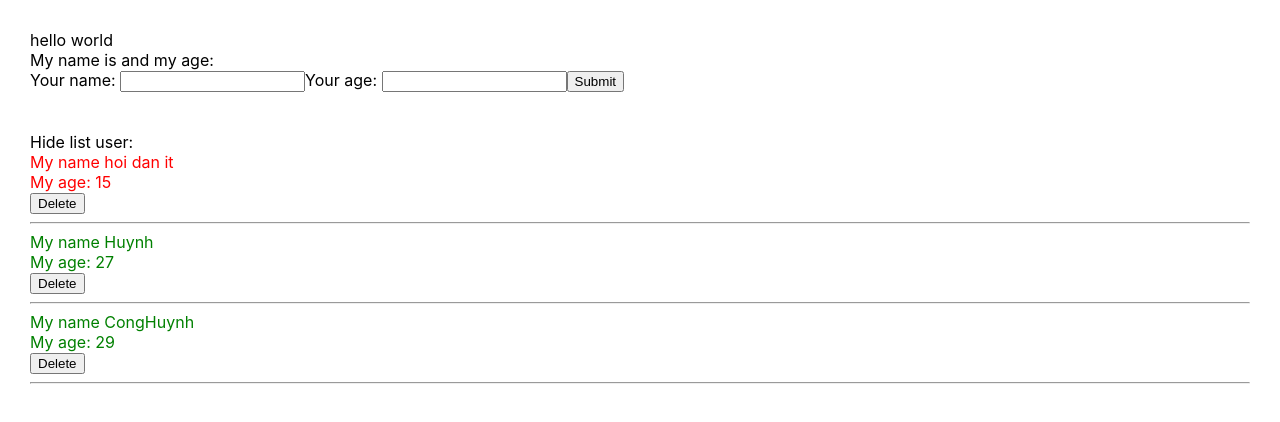
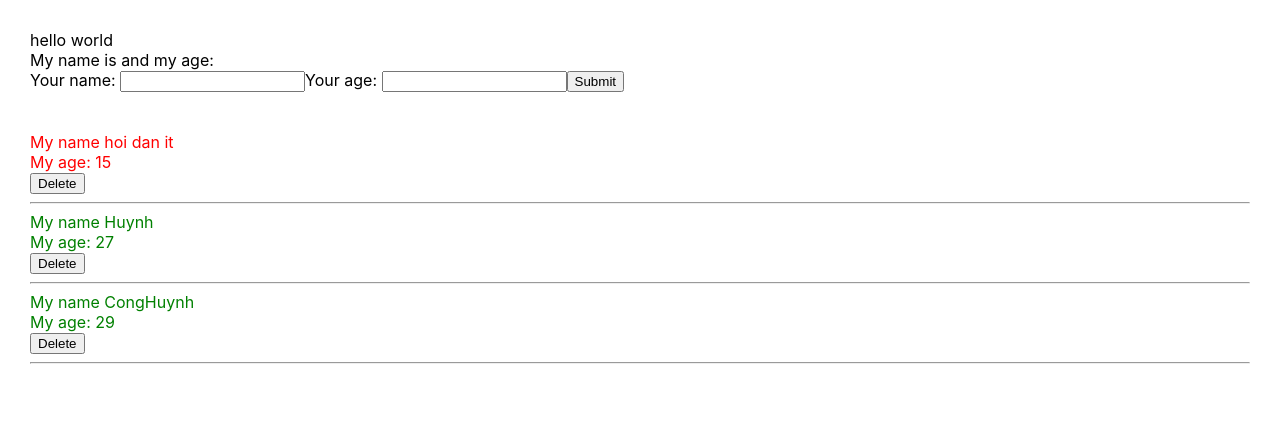
Before and after one commit to CoongHuynh/ReactJS, a React (Create React App) app in the folder base-react-redux/: page / in a window 1280 px wide. Shown: the top 422 px of the page. Built offline with nearby package versions, Linux system fonts and the light colour scheme.

Commit message:
34 statefull/ stateless component

```diff
--- a/base-react-redux/src/components/DisplayInfor.js
+++ b/base-react-redux/src/components/DisplayInfor.js
@@ -1,55 +1,50 @@
 import React from "react";
 import "./DisplayInfor.scss";
 import logo from "../logo.svg";
-class DisplayInfor extends React.Component {
-  constructor(props) {
-    console.log(">>> Call contrustor: 1");
-    super(props);
-    //babal compiler
-    this.state = { isShowListUser: true };
-  }
+// class DisplayInfor extends React.Component {
 
-  componentDidMount() {
-    console.log(">>> Call me component did mount");
-    setTimeout(() => {
-      document.title = "Eric && Hỏi dân IT";
-    }, 3000);
-  }
+//   // destructuring array/object
+//   render() {
+//     console.log(">>> Cal me render");
+//     const { listUsers } = this.props;
 
-  componentDidUpdate(preProps, preState, snapshot) {
-    console.log(">>> Call me component did update");
-    if (this.props.listUsers !== preProps.listUsers) {
-      console.log(">>1", this.props.listUsers.length);
-      if (this.props.listUsers.length === 5) {
-        alert("You got 5 users");
-      }
-    }
-  }
+//     return (
+//       <div className="display-infor-container">
 
-  handleShowHide = () => {
-    this.setState({ isShowListUser: !this.state.isShowListUser });
-  };
-
-  // destructuring array/object
-  render() {
-    console.log(">>> Cal me render");
-    const { listUsers } = this.props;
+//         {this.state.isShowListUser && (
+//           <>
+//             {listUsers.map((user) => {
+//               return (
+//                 <div key={user.id} className={+user.age > 18 ? "green" : "red"}>
+//                   <div>My name {user.name}</div>
+//                   <div>My age: {user.age}</div>
+//                   <div>
+//                     <button
+//                       onClick={() => {
+//                         this.props.handleDeleteUser(user.id);
+//                       }}
+//                     >
+//                       {" "}
+//                       Delete
+//                     </button>
+//                   </div>
+//                   <hr />
+//                 </div>
+//               );
+//             })}
+//           </>
+//         )}
+//       </div>
+//     );
+//   }
+// }
+//}
+const DisplayInfor = (props) => {
+  const { listUsers } = props;
 
   return (
     <div className="display-infor-container">
-        <div className="img">{/* <img src={logo} /> */}</div>
-        <div>
-          <span
-            onClick={() => {
-              this.handleShowHide();
-            }}
-          >
-            {this.state.isShowListUser === true
-              ? "Hide list user:"
-              : "Hide list user:"}
-          </span>
-        </div>
-        {this.state.isShowListUser && (
+      {true && (
         <>
           {listUsers.map((user) => {
             return (
@@ -59,7 +54,7 @@ class DisplayInfor extends React.Component {
                 <div>
                   <button
                     onClick={() => {
-                        this.props.handleDeleteUser(user.id);
+                      props.handleDeleteUser(user.id);
                     }}
                   >
                     {" "}
@@ -74,6 +69,6 @@ class DisplayInfor extends React.Component {
       )}
     </div>
   );
-  }
-}
+};
+
 export default DisplayInfor;
```
Lines whose indentation alone changed are shown as unchanged.
